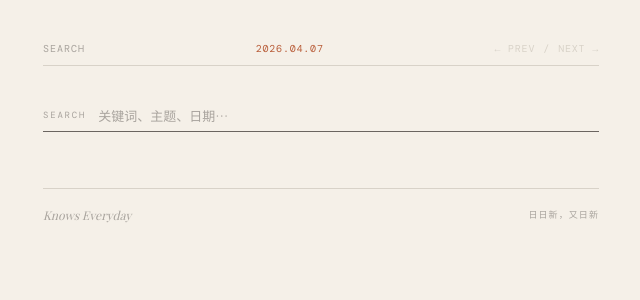
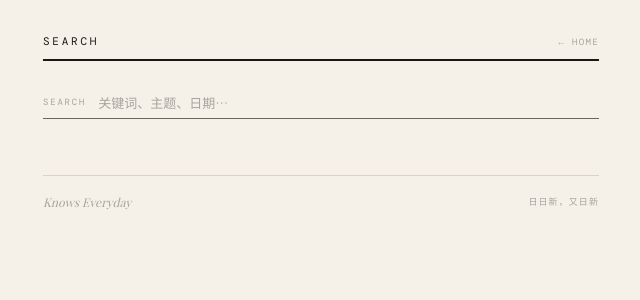
Before and after one commit to KATH-2025/knows-every-day, a Next.js app: page /search in a window 1280 px wide. Shown: the top 300 px of the page, without its empty margins (319-959 px from the left). Built offline with nearby package versions, Linux system fonts and the light colour scheme; a web font is replaced by a local one.

Commit message:
fix: remove IssueBar from search, add home links to search and archive

```diff
--- a/src/app/archive/page.module.css
+++ b/src/app/archive/page.module.css
@@ -30,6 +30,18 @@
   font-size: 9px;
   letter-spacing: 0.15em;
   color: var(--ink3);
+}
+
+.homeLink {
+  font-family: var(--font-mono);
+  font-size: 9px;
+  letter-spacing: 0.15em;
+  color: var(--ink3);
+  text-decoration: none;
+}
+
+.homeLink:hover {
+  color: var(--ink);
 }
 
 .yearSection {
--- a/src/app/archive/page.tsx
+++ b/src/app/archive/page.tsx
@@ -42,7 +42,10 @@ export default function ArchivePage() {
       <div className={styles.wrap}>
         <div className={styles.pageHeader}>
           <span className={styles.pageTitle}>ARCHIVE</span>
-          <span className={styles.pageCount}>{allMetas.length} ISSUES</span>
+          <div style={{ display: "flex", alignItems: "baseline", gap: "1rem" }}>
+            <span className={styles.pageCount}>{allMetas.length} ISSUES</span>
+            <Link href="/" className={styles.homeLink}>← HOME</Link>
+          </div>
         </div>
 
         {years.length === 0 && (
--- a/src/app/search/page.module.css
+++ b/src/app/search/page.module.css
@@ -9,6 +9,34 @@
   padding: 2rem 2rem 4rem;
 }
 
+.pageHeader {
+  display: flex;
+  align-items: baseline;
+  justify-content: space-between;
+  border-bottom: 2px solid var(--ink);
+  padding-bottom: 0.5rem;
+  margin-bottom: 2rem;
+}
+
+.pageTitle {
+  font-family: var(--font-mono);
+  font-size: 11px;
+  letter-spacing: 0.25em;
+  color: var(--ink);
+}
+
+.homeLink {
+  font-family: var(--font-mono);
+  font-size: 9px;
+  letter-spacing: 0.15em;
+  color: var(--ink3);
+  text-decoration: none;
+}
+
+.homeLink:hover {
+  color: var(--ink);
+}
+
 @media (max-width: 480px) {
   .wrap {
     padding: 1.5rem 1.25rem 3rem;
--- a/src/app/search/page.tsx
+++ b/src/app/search/page.tsx
@@ -1,6 +1,6 @@
+import Link from "next/link";
 import type { Metadata } from "next";
-import { buildSearchIndex, getBeijingDateStr } from "@/lib/posts";
-import IssueBar from "@/components/IssueBar";
+import { buildSearchIndex } from "@/lib/posts";
 import SearchBar from "@/components/SearchBar";
 import SiteFooter from "@/components/SiteFooter";
 import styles from "./page.module.css";
@@ -11,12 +11,14 @@ export const metadata: Metadata = {
 
 export default function SearchPage() {
   const index = buildSearchIndex();
-  const today = getBeijingDateStr().replace(/-/g, ".");
 
   return (
     <main className={styles.page}>
       <div className={styles.wrap}>
-        <IssueBar left="SEARCH" date={today} />
+        <div className={styles.pageHeader}>
+          <span className={styles.pageTitle}>SEARCH</span>
+          <Link href="/" className={styles.homeLink}>← HOME</Link>
+        </div>
         <SearchBar index={index} />
         <SiteFooter />
       </div>
```
